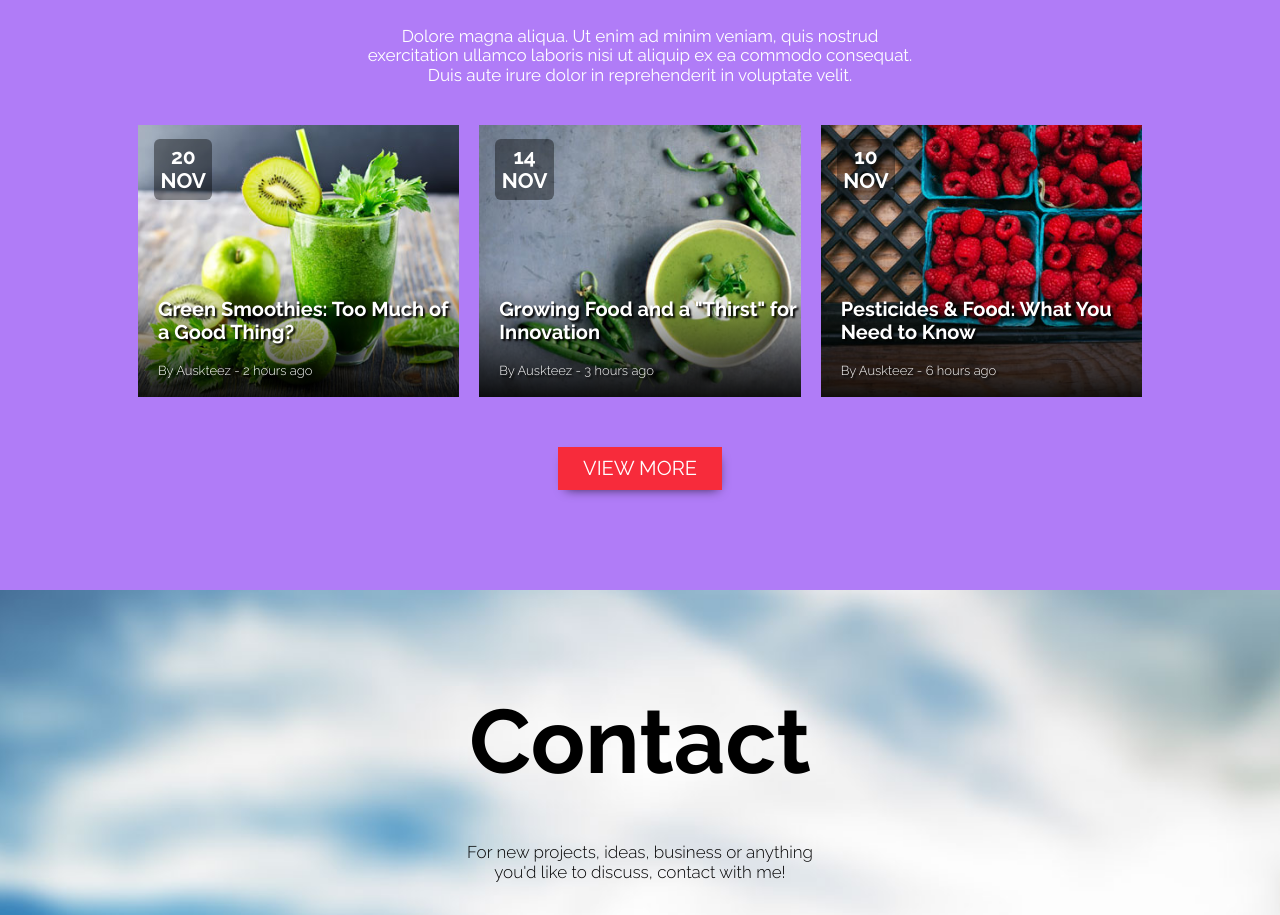
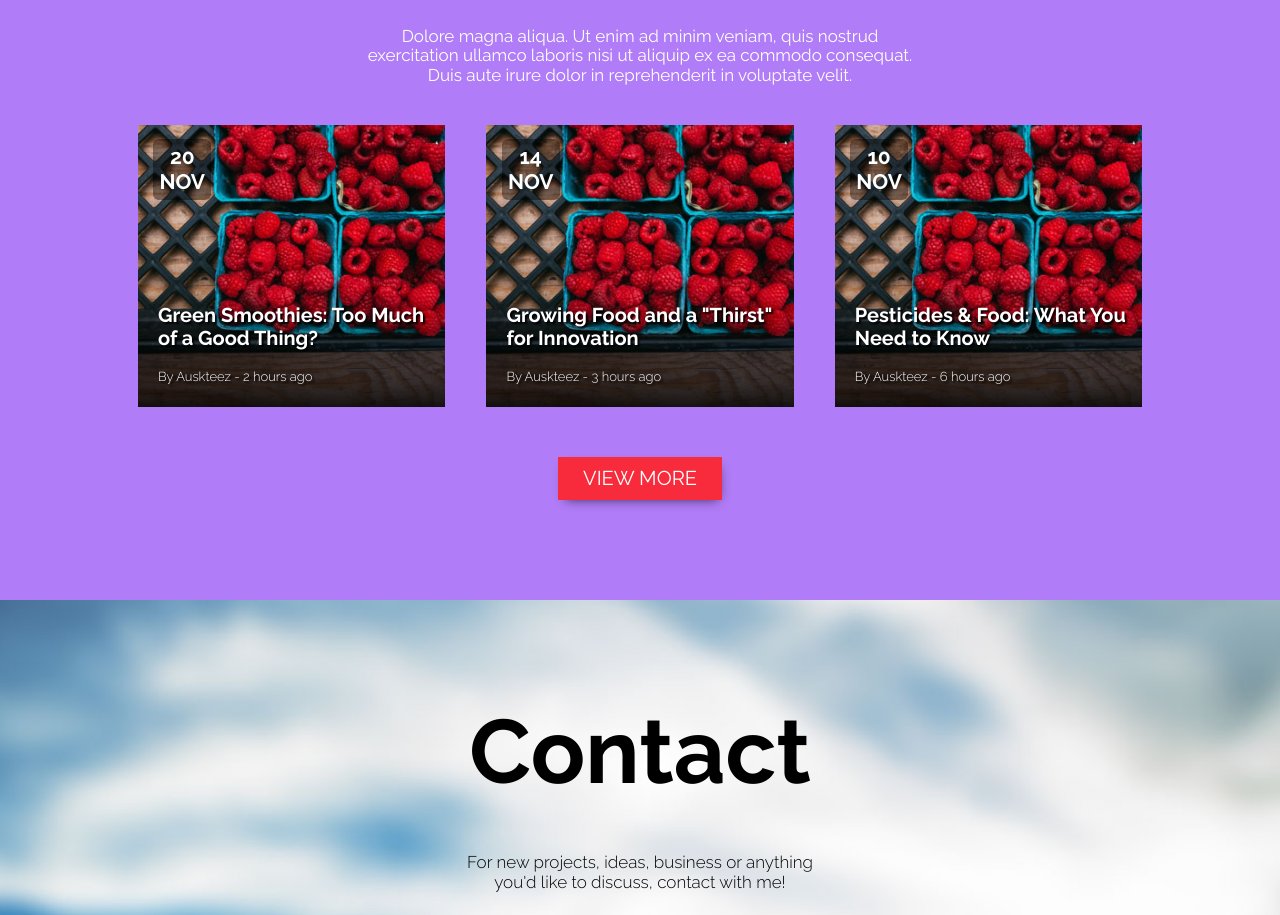
Before and after one commit to Spearek/Grid-mockup-project-wwdc_2, a website: page index.html in a window 1280 px wide. Shown: the part 4122-5037 px from the top of the page. Drawn offline with Linux system fonts and the light colour scheme.

Commit message:
post section refactor for better flexibility

```diff
--- a/assets/scss/styles.scss
+++ b/assets/scss/styles.scss
@@ -482,17 +482,22 @@ justify-content: space-between;
 	display: flex;
 	justify-content: space-between;
 	margin-bottom: 40px;
+	flex-wrap: wrap;
 
 	.post{
 		margin: 10px;
 		position: relative;
-		width:33%;
+		width:30%;
+		height: 22vw;
+		background-image: url('../img/blog_raspberries.jpg');
+		background-position: right;
+		background-size: cover;
+		background-repeat: no-repeat;
 
-		&__image{
+		/*&__image{
 			width:100%;
 			height: 100%;
-			position: relative;
-		}
+		}*/
 		&__date{
 			position: absolute;
 			top: 5%;
@@ -540,6 +545,13 @@ justify-content: space-between;
 			&__summary__title{font-size:16px;}
 		}
 	}
+	/*@include mediaQ(900px){
+		flex-direction: column;
+		.post{
+			width: 3000px;
+		}
+
+	}*/
 }
 
 .contact{
--- a/index.html
+++ b/index.html
@@ -91,7 +91,7 @@
             <p class="blog__description">Dolore magna aliqua. Ut enim ad minim veniam, quis nostrud exercitation ullamco laboris nisi ut aliquip ex ea commodo consequat. Duis aute irure dolor in reprehenderit in voluptate velit.</p>
             <div class="blog__posts">
                 <div class="post">
-                    <img class="post__image" src="./assets/img/blog_smoothie.jpg" alt="apple smoothie">
+                    <!--<img class="post__image" src="./assets/img/blog_smoothie.jpg" alt="apple smoothie">-->
                     <div class="post__date"><p>20<br/> NOV</p></div>
                     <div class="post__summary">
                         <h3 class="post__summary__title">Green Smoothies: Too Much of a Good Thing?</h3>
@@ -100,7 +100,7 @@
 
                 </div>
                 <div class="post">
-                    <img class="post__image" src="./assets/img/blog_peas.jpg" alt="peas soup">
+                    <!--<img class="post__image" src="./assets/img/blog_peas.jpg" alt="peas soup">-->
                     <div class="post__date"><p>14<br/> NOV</p></div>
                     <div class="post__summary">
                         <h3 class="post__summary__title">Growing Food and a "Thirst" for Innovation</h3>
@@ -109,7 +109,7 @@
 
                 </div>
                 <div class="post">
-                    <img class="post__image" src="./assets/img/blog_raspberries.jpg" alt="raspberries boxes">
+                    <!--<img class="post__image" src="./assets/img/blog_raspberries.jpg" alt="raspberries boxes">-->
                     <div class="post__date"><p>10<br/> NOV</p></div>
                     <div class="post__summary">
                         <h3 class="post__summary__title">Pesticides & Food: What You Need to Know</h3>
```
Also changed, not shown: assets/css/styles.css, 1 other file.
